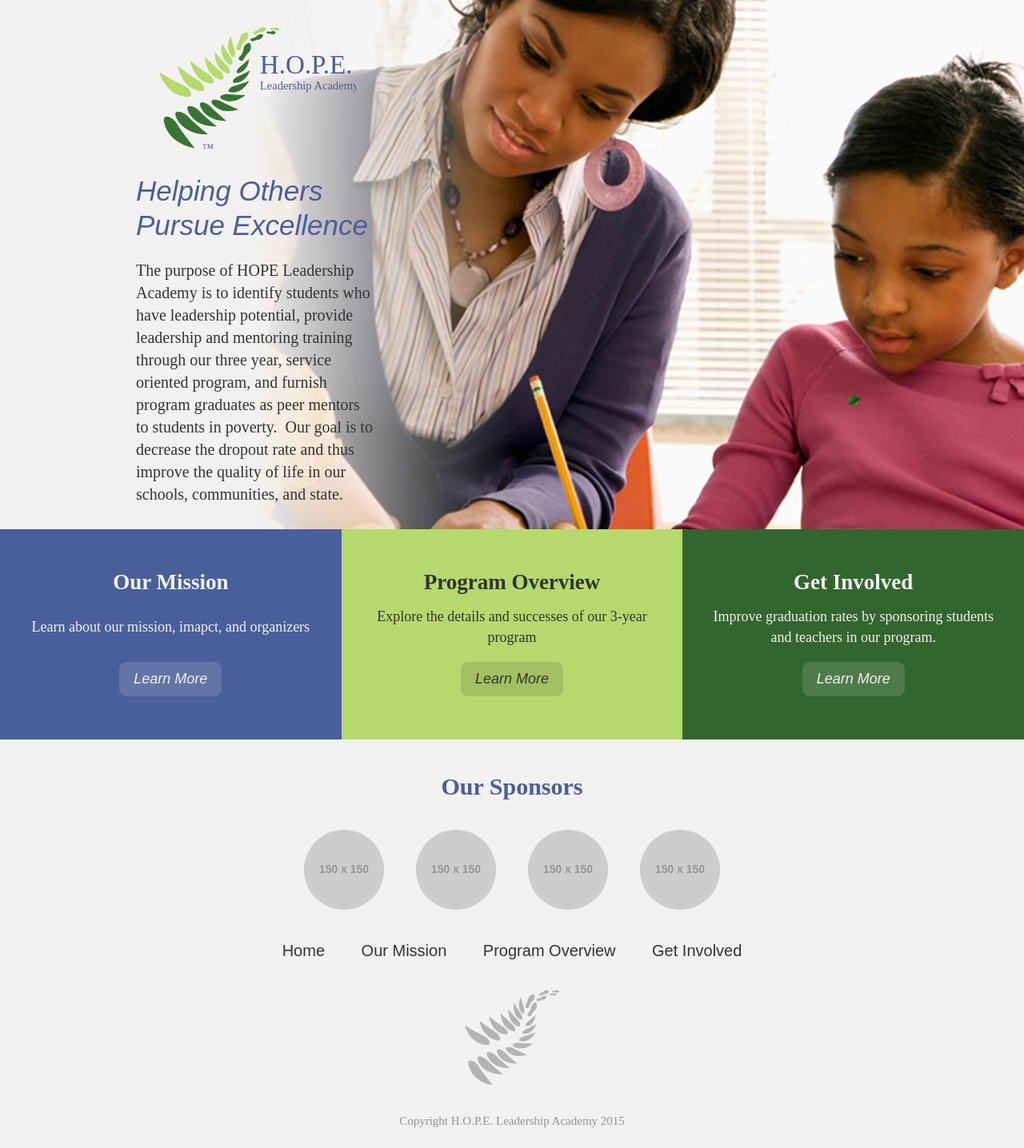
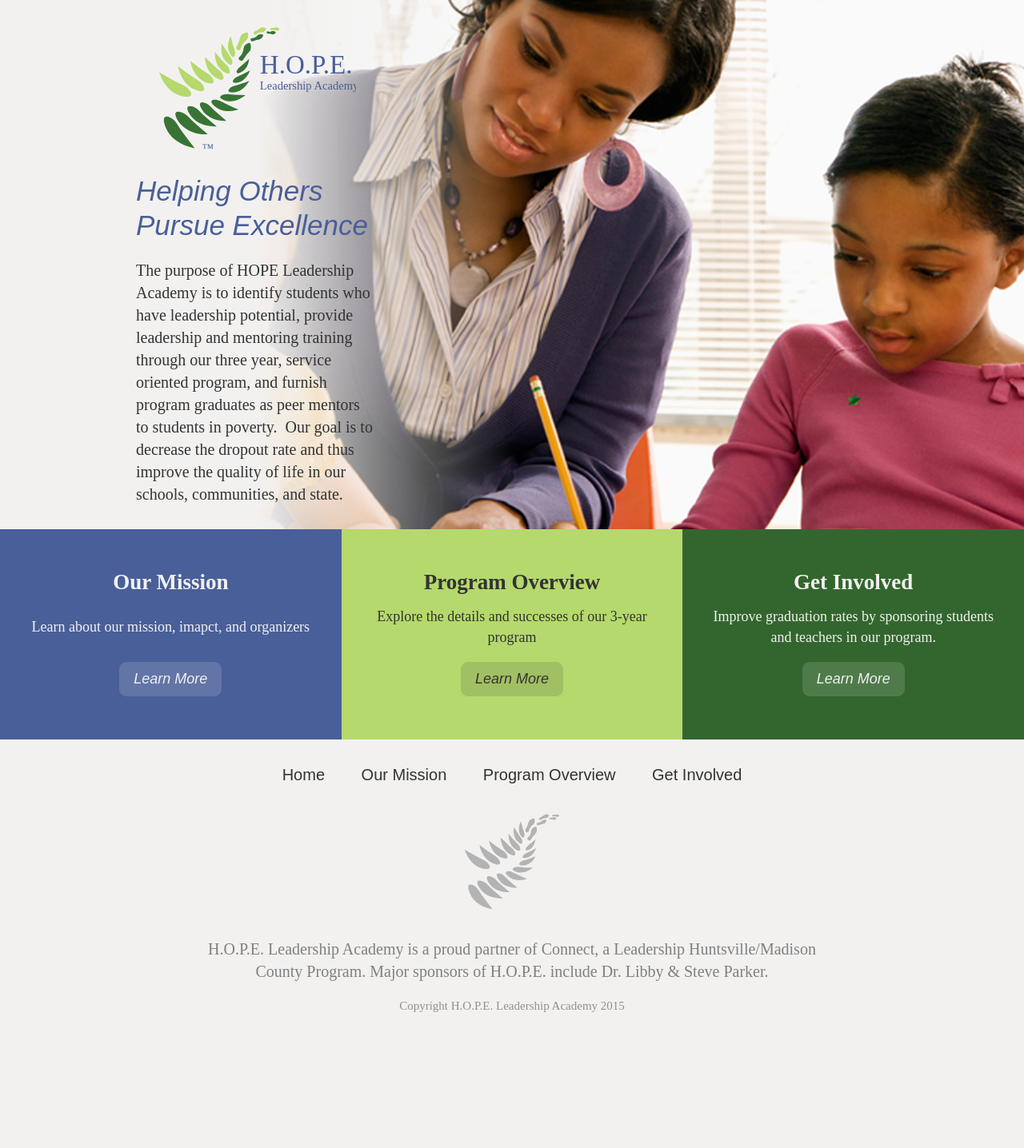
Before and after one commit to TrimMedia/HOPE, a Jekyll site: the page built from index.html, in a window 1280 px wide. Shown: the whole page at 80% size. Built offline with Jekyll 4.4.1, drawn with Linux system fonts in a browser that asks for light colours; after the commit the page ends 1292 px from its top, so only the background shows below that.

Commit message:
Update footer

```diff
--- a/_includes/footer.html
+++ b/_includes/footer.html
@@ -1,21 +1,4 @@
 <footer class="footer container">
-  <div class="sponsors">
-    <h2 class="heading">Our Sponsors</h2>
-    <ul class="image-list">
-      <li class="image-list__item">
-        <img src="http://placehold.it/150x150">
-      </li>
-      <li class="image-list__item">
-        <img src="http://placehold.it/150x150">
-      </li>
-      <li class="image-list__item">
-        <img src="http://placehold.it/150x150">
-      </li>
-      <li class="image-list__item">
-        <img src="http://placehold.it/150x150">
-      </li>
-    </ul>
-  </div>
   <nav>
     <ul class="link-list">
       <li class="link-list__item"><a href="{{site.baseurl}}/">Home</a></li>
@@ -25,5 +8,8 @@
     </ul>
   </nav>
   <img class="logo -gray" src="{{site.baseurl}}/assets/img/HOPE_logo-black.svg" alt="HOPE Leadership Academy Logo">
+  <p class="sponsors">
+    H.O.P.E. Leadership Academy is a proud partner of Connect, a Leadership Huntsville/Madison County Program. Major sponsors of H.O.P.E. include Dr. Libby & Steve Parker.
+  </p>
   <p class="copyright">Copyright H.O.P.E. Leadership Academy 2015</p>
 </footer>
--- a/_sass/_components.scss
+++ b/_sass/_components.scss
@@ -98,10 +98,8 @@ Components
 }
 
 .sponsors{
-	> h2{
-		text-align: center;
-		margin-top: 1.5em;
-	}
+	color: $dark-gray;
+	text-align: center;
 }
 
 .image-list{
--- a/css/main.css
+++ b/css/main.css
@@ -365,9 +365,9 @@ Components
   .link-list--interactive > .link-list__item--active {
     color: #333333; }
 
-.sponsors > h2 {
-  text-align: center;
-  margin-top: 1.5em; }
+.sponsors {
+  color: #808080;
+  text-align: center; }
 
 .image-list {
   display: -webkit-box;
```
Also changed, not shown: css/main.min.css, 1 other file.
